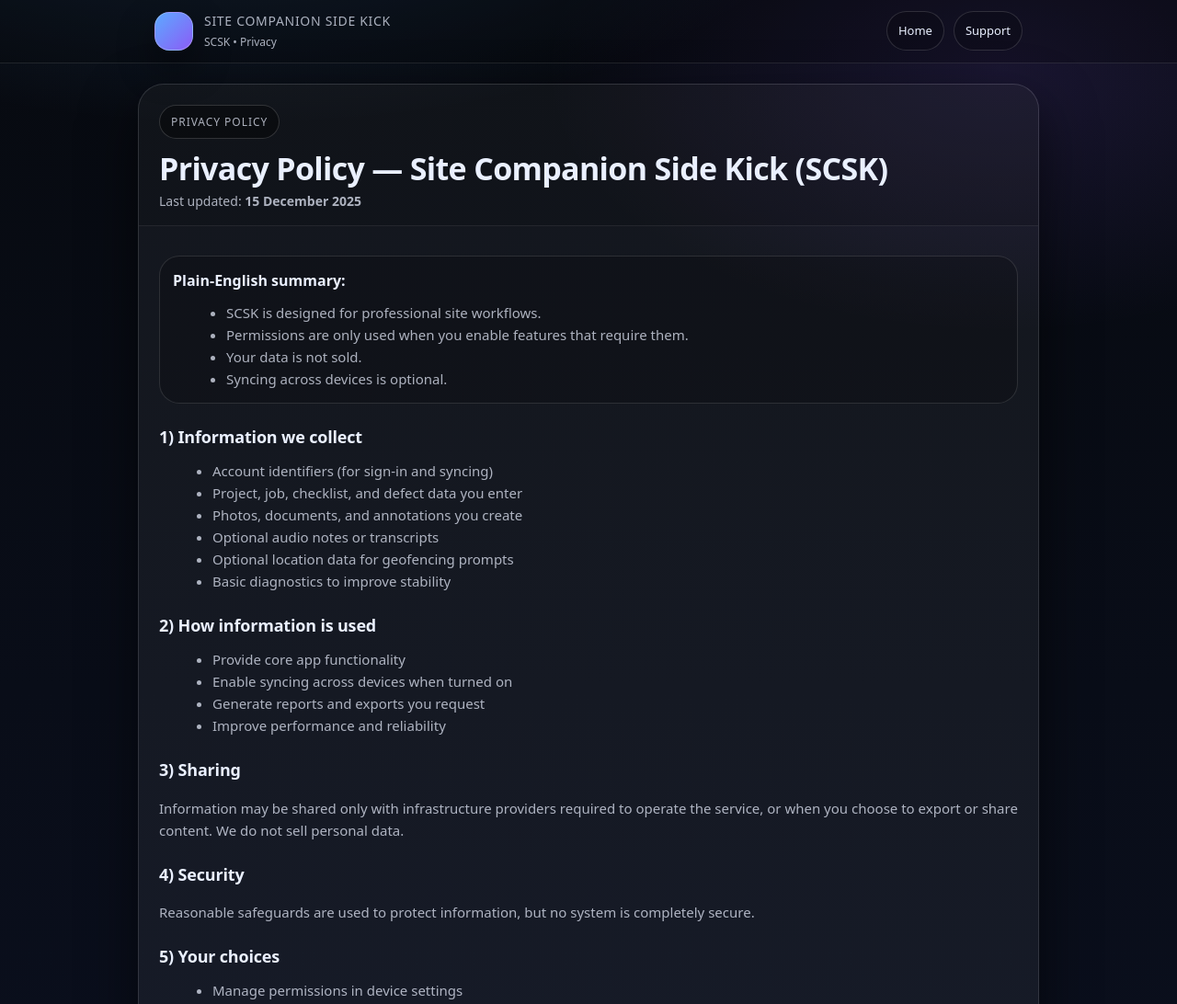
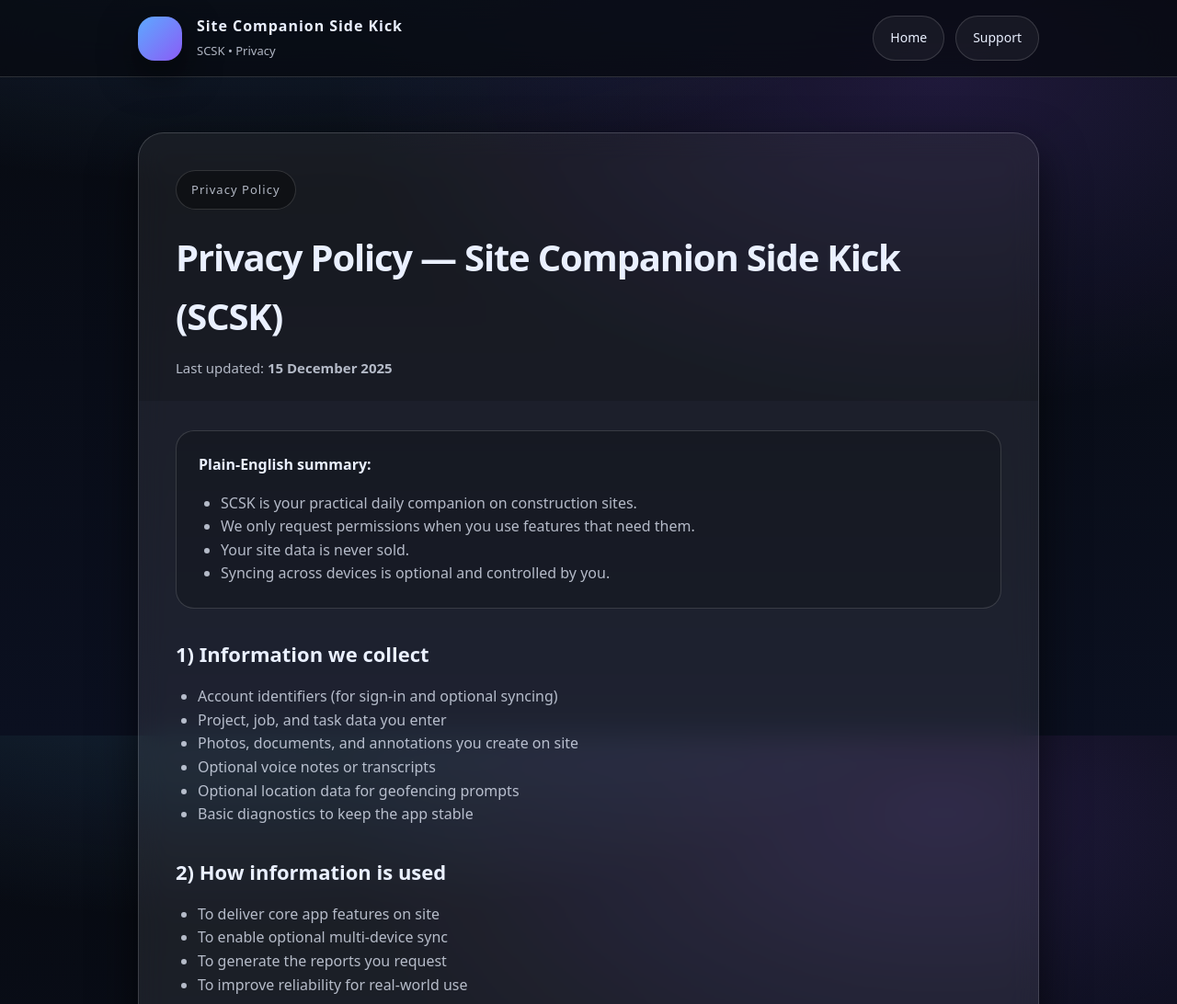
Before and after one commit to saadevelopmentsinc-cpu/scsk-site, a plain HTML site: page privacy.html in a window 1280 px wide. Shown: the top 1092 px of the page at 92% size. Drawn offline with Linux system fonts and the light colour scheme.

Commit message:
Update privacy.html

```diff
--- a/privacy.html
+++ b/privacy.html
@@ -11,186 +11,115 @@
     :root{
       --bg0:#070A10;
       --bg1:#0B1020;
-      --border: rgba(255,255,255,0.12);
+      --glass: rgba(255,255,255,0.08);
+      --glass-border: rgba(255,255,255,0.15);
       --text:#EAF0FF;
-      --muted: rgba(234,240,255,0.72);
-      --muted2: rgba(234,240,255,0.55);
+      --muted: rgba(234,240,255,0.75);
       --accent:#5DA9FF;
       --accent2:#8B5CF6;
-      --shadow: 0 24px 60px rgba(0,0,0,0.55);
+      --shadow: 0 20px 50px rgba(0,0,0,0.6);
       --max: 980px;
-      --radius: 22px;
+      --radius: 28px;
+      --transition: all 0.4s cubic-bezier(0.4, 0, 0.2, 1);
     }
 
-    *{ box-sizing:border-box; }
-    html{ scroll-behavior:smooth; }
-
+    *{ box-sizing:border-box; margin:0; padding:0; }
     body{
-      margin:0;
       font-family: system-ui, -apple-system, Segoe UI, Roboto, Helvetica, Arial;
       color:var(--text);
       background:
-        radial-gradient(1200px 520px at 20% -10%, rgba(93,169,255,0.18), transparent 55%),
-        radial-gradient(900px 520px at 85% 5%, rgba(139,92,246,0.14), transparent 55%),
-        linear-gradient(180deg, var(--bg0), var(--bg1));
+        radial-gradient(1400px 600px at 20% -20%, rgba(93,169,255,0.22), transparent 60%),
+        radial-gradient(1100px 600px at 80% 10%, rgba(139,92,246,0.18), transparent 60%),
+        linear-gradient(180deg, var(--bg0) 0%, var(--bg1) 100%);
+      background-attachment: fixed;
       line-height:1.6;
-      overflow-x:hidden;
     }
 
     a{ color:var(--text); text-decoration:none; }
     a:hover{ text-decoration:underline; }
 
-    .wrap{ max-width:var(--max); margin:0 auto; padding:0 18px; }
+    .wrap{ max-width:var(--max); margin:0 auto; padding:0 24px; }
 
-    /* Top bar */
-    .topBanner{
-      background: rgba(0,0,0,0.22);
-      border-bottom:1px solid rgba(255,255,255,0.10);
+    header{
+      position:sticky; top:0; z-index:100;
+      backdrop-filter: blur(20px);
+      background: rgba(7,10,16,0.75);
+      border-bottom:1px solid var(--glass-border);
     }
-    .topBannerInner{
-      display:flex;
-      align-items:center;
-      justify-content:space-between;
-      gap:12px;
-      padding:12px 0;
-      flex-wrap:wrap;
-    }
-    .brand{
-      display:flex;
-      align-items:center;
-      gap:12px;
-      min-width:260px;
-    }
+    .topbar{ display:flex; justify-content:space-between; align-items:center; padding:16px 0; flex-wrap:wrap; gap:16px; }
+    .brand{ display:flex; align-items:center; gap:16px; }
     .logo{
-      width:42px;height:42px;border-radius:16px;
+      width:48px; height:48px; border-radius:18px;
       background:linear-gradient(135deg,var(--accent),var(--accent2));
-      border:1px solid rgba(255,255,255,0.25);
-      box-shadow:0 18px 40px rgba(0,0,0,0.45);
-    }
-    .brandTitle{
-      margin:0;
-      font-size:14px;
-      letter-spacing:0.05em;
-      text-transform:uppercase;
-    }
-    .brandSub{
-      margin:2px 0 0;
-      font-size:12px;
-      color:var(--muted);
-    }
-    .topLinks{
-      display:flex;
-      gap:10px;
-      flex-wrap:wrap;
+      box-shadow:0 16px 40px rgba(0,0,0,0.6);
     }
     .chip{
-      padding:10px 12px;
-      border-radius:999px;
-      border:1px solid rgba(255,255,255,0.14);
-      background:rgba(0,0,0,0.18);
-      font-size:13px;
-      white-space:nowrap;
+      padding:12px 18px; border-radius:999px; background:rgba(255,255,255,0.05);
+      border:1px solid var(--glass-border); font-size:14px; transition:var(--transition);
     }
+    .chip:hover{ background:rgba(255,255,255,0.12); }
 
-    /* Page card */
-    .page{ padding:22px 0 42px; }
-    .card{
-      border-radius:28px;
-      border:1px solid var(--border);
-      background:rgba(255,255,255,0.05);
-      box-shadow:var(--shadow);
+    .page{ padding:60px 0; }
+    .glass-card{
+      background: var(--glass);
+      backdrop-filter: blur(16px);
+      -webkit-backdrop-filter: blur(16px);
+      border:1px solid var(--glass-border);
+      border-radius: var(--radius);
+      box-shadow: var(--shadow);
       overflow:hidden;
     }
     .cardHead{
-      padding:22px 22px 14px;
-      border-bottom:1px solid rgba(255,255,255,0.08);
+      padding:40px 40px 24px;
       background:rgba(0,0,0,0.14);
     }
     .kicker{
-      display:inline-flex;
-      gap:8px;
-      align-items:center;
-      padding:8px 12px;
-      border-radius:999px;
-      border:1px solid rgba(255,255,255,0.16);
-      background:rgba(0,0,0,0.35);
-      font-size:12px;
-      letter-spacing:0.08em;
-      text-transform:uppercase;
-      color:var(--muted);
+      display:inline-block; padding:10px 16px; border-radius:999px; background:rgba(0,0,0,0.35);
+      border:1px solid var(--glass-border); font-size:13px; letter-spacing:0.08em; color:var(--muted);
     }
-    .headline{
-      margin:14px 0 6px;
-      font-size:34px;
-      line-height:1.1;
-      letter-spacing:-0.02em;
+    .headline{ font-size:40px; margin:20px 0 12px; letter-spacing:-0.03em; }
+    .meta{ color:var(--muted); font-size:15px; }
+
+    .content{ padding:0 40px 40px; }
+    .callout{
+      margin:32px 0; padding:24px; border-radius:20px; background:rgba(0,0,0,0.18);
+      border:1px solid var(--glass-border);
     }
-    .meta{
-      margin:0;
-      color:var(--muted);
-      font-size:14px;
-    }
+    h2{ font-size:22px; margin:32px 0 12px; }
+    p, li{ color:var(--muted); font-size:16px; }
+    ul{ margin:16px 0 0 24px; }
 
-    .content{ padding:18px 22px 22px; }
+    .footer{ padding:40px 0; text-align:center; color:var(--muted); font-size:13px; }
 
-    h2{
-      font-size:18px;
-      letter-spacing:-0.01em;
-      margin:22px 0 8px;
-    }
-    p, li{
-      color:var(--muted);
-      font-size:15px;
-    }
-    ul{ margin:10px 0 0 18px; }
-
-    .callout{
-      margin:14px 0;
-      padding:14px;
-      border-radius:var(--radius);
-      border:1px solid rgba(255,255,255,0.12);
-      background:rgba(0,0,0,0.18);
-    }
-    .callout strong{ color:var(--text); }
-
-    .footer{
-      padding:20px 0 34px;
-      color:var(--muted2);
-      font-size:12px;
-    }
+    .fade-in{ opacity:0; transform:translateY(40px); transition: opacity 0.8s ease, transform 0.8s ease; }
+    .fade-in.visible{ opacity:1; transform:translateY(0); }
 
     @media (max-width:640px){
-      .headline{ font-size:28px; }
-      .cardHead{ padding:18px 16px 12px; }
-      .content{ padding:14px 16px 18px; }
-      p, li{ font-size:14.5px; }
+      .headline{ font-size:32px; }
+      .cardHead, .content{ padding:24px; }
     }
   </style>
 </head>
-
 <body>
 
-  <div class="topBanner">
-    <div class="wrap">
-      <div class="topBannerInner">
+  <header>
+    <div class="wrap topbar">
       <div class="brand">
         <div class="logo"></div>
         <div>
-            <p class="brandTitle">Site Companion Side Kick</p>
-            <p class="brandSub">SCSK • Privacy</p>
+          <strong style="display:block; font-size:16px; letter-spacing:0.06em;">Site Companion Side Kick</strong>
+          <span style="font-size:13px; color:var(--muted);">SCSK • Privacy</span>
         </div>
       </div>
-
-        <div class="topLinks">
+      <div style="display:flex; gap:12px; flex-wrap:wrap;">
         <a class="chip" href="index.html">Home</a>
         <a class="chip" href="mailto:admin@sc-sk.com">Support</a>
       </div>
     </div>
-    </div>
-  </div>
+  </header>
 
   <main class="wrap page">
-    <div class="card">
+    <div class="glass-card fade-in">
       <div class="cardHead">
         <span class="kicker">Privacy Policy</span>
         <h1 class="headline">Privacy Policy — Site Companion Side Kick (SCSK)</h1>
@@ -201,53 +130,46 @@
         <div class="callout">
           <strong>Plain-English summary:</strong>
           <ul>
-            <li>SCSK is designed for professional site workflows.</li>
-            <li>Permissions are only used when you enable features that require them.</li>
-            <li>Your data is not sold.</li>
-            <li>Syncing across devices is optional.</li>
+            <li>SCSK is your practical daily companion on construction sites.</li>
+            <li>We only request permissions when you use features that need them.</li>
+            <li>Your site data is never sold.</li>
+            <li>Syncing across devices is optional and controlled by you.</li>
           </ul>
         </div>
 
         <h2>1) Information we collect</h2>
         <ul>
-          <li>Account identifiers (for sign-in and syncing)</li>
-          <li>Project, job, checklist, and defect data you enter</li>
-          <li>Photos, documents, and annotations you create</li>
-          <li>Optional audio notes or transcripts</li>
+          <li>Account identifiers (for sign-in and optional syncing)</li>
+          <li>Project, job, and task data you enter</li>
+          <li>Photos, documents, and annotations you create on site</li>
+          <li>Optional voice notes or transcripts</li>
           <li>Optional location data for geofencing prompts</li>
-          <li>Basic diagnostics to improve stability</li>
+          <li>Basic diagnostics to keep the app stable</li>
         </ul>
 
         <h2>2) How information is used</h2>
         <ul>
-          <li>Provide core app functionality</li>
-          <li>Enable syncing across devices when turned on</li>
-          <li>Generate reports and exports you request</li>
-          <li>Improve performance and reliability</li>
+          <li>To deliver core app features on site</li>
+          <li>To enable optional multi-device sync</li>
+          <li>To generate the reports you request</li>
+          <li>To improve reliability for real-world use</li>
         </ul>
 
         <h2>3) Sharing</h2>
-        <p>
-          Information may be shared only with infrastructure providers required to operate the service,
-          or when you choose to export or share content. We do not sell personal data.
-        </p>
+        <p>We only share data with essential infrastructure providers or when you explicitly export/share it yourself. We do not sell personal data.</p>
 
         <h2>4) Security</h2>
-        <p>
-          Reasonable safeguards are used to protect information, but no system is completely secure.
-        </p>
+        <p>We use reasonable safeguards to protect your information, though no system is 100% secure.</p>
 
         <h2>5) Your choices</h2>
         <ul>
-          <li>Manage permissions in device settings</li>
-          <li>Export or delete content you create</li>
-          <li>Contact support for data or access requests</li>
+          <li>Control permissions in your device settings</li>
+          <li>Export or delete your own content anytime</li>
+          <li>Contact support for data requests</li>
         </ul>
 
         <h2>6) Children’s privacy</h2>
-        <p>
-          SCSK is intended for professional use and is not directed at children.
-        </p>
+        <p>SCSK is built for professional construction use and is not intended for children.</p>
 
         <h2>7) Contact</h2>
         <ul>
@@ -264,7 +186,11 @@
 
   <script>
     document.getElementById("year").textContent = new Date().getFullYear();
+
+    const observer = new IntersectionObserver(entries => {
+      entries.forEach(entry => { if (entry.isIntersecting) entry.target.classList.add('visible'); });
+    }, { threshold: 0.1 });
+    document.querySelectorAll('.fade-in').forEach(el => observer.observe(el));
   </script>
-
 </body>
-</html>o
+</html>
```
Lines whose indentation alone changed are shown as unchanged.
